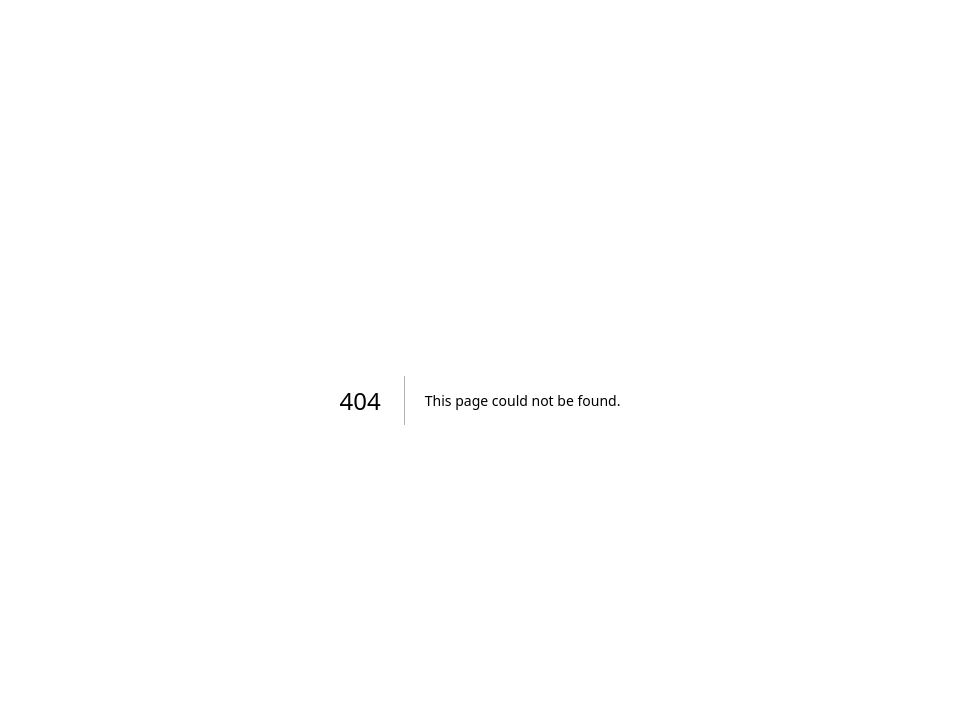
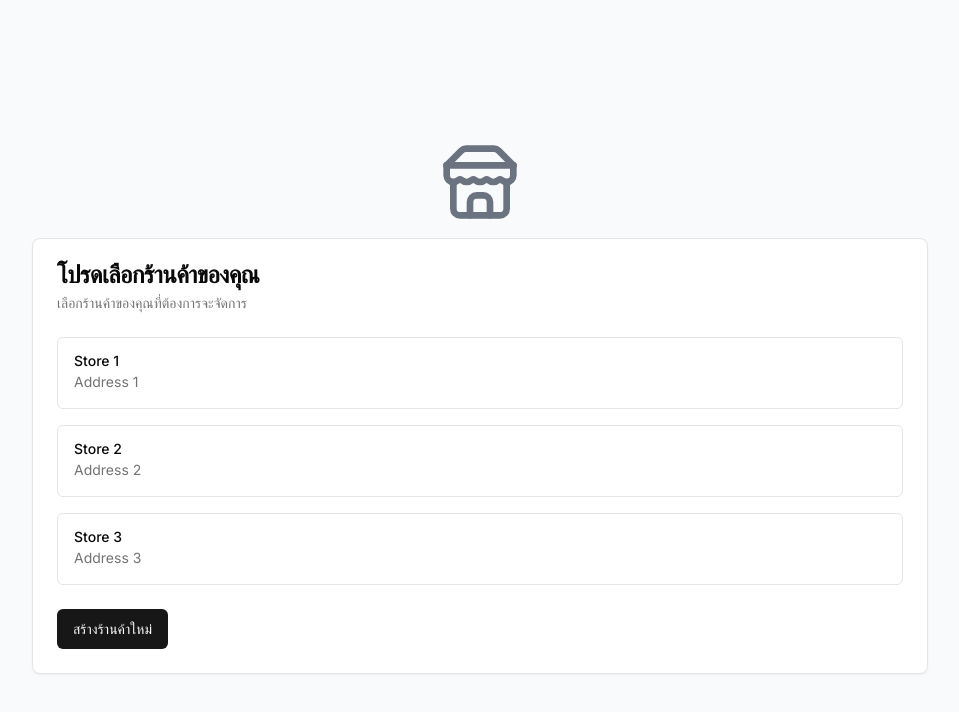
Before and after one commit to Qu1etboy/virtual-parkin-market, a Next.js app: page /seller in a window 1280 px wide. Before the commit this address had no page. Shown: the top 712 px of the page, without its empty margins (160-1119 px from the left). Built offline with nearby package versions, Linux system fonts and the light colour scheme.

Commit message:
feat(ui): select store page

```diff
--- /dev/null
+++ b/src/app/__mock__/stores.ts
@@ -0,0 +1,17 @@
+export const stores = [
+  {
+    id: 1,
+    name: "Store 1",
+    address: "Address 1",
+  },
+  {
+    id: 2,
+    name: "Store 2",
+    address: "Address 2",
+  },
+  {
+    id: 3,
+    name: "Store 3",
+    address: "Address 3",
+  },
+];
--- /dev/null
+++ b/src/app/seller/page.tsx
@@ -0,0 +1,54 @@
+import {
+  Card,
+  CardContent,
+  CardDescription,
+  CardFooter,
+  CardHeader,
+  CardTitle,
+} from "@/components/ui/card";
+import React from "react";
+import { stores } from "../__mock__/stores";
+import Link from "next/link";
+import { Button } from "@/components/ui/button";
+import { Store } from "lucide-react";
+
+export default function SelectStorePage() {
+  return (
+    <main className="bg-gray-50 min-h-screen w-full flex flex-col justify-center items-center">
+      <Store className="text-gray-500 h-20 w-20 m-4" />
+      <Card className="w-full max-w-4xl">
+        <CardHeader>
+          <CardTitle>โปรดเลือกร้านค้าของคุณ</CardTitle>
+          <CardDescription>
+            เลือกร้านค้าของคุณที่ต้องการจะจัดการ
+          </CardDescription>
+        </CardHeader>
+        <CardContent>
+          <div>
+            {stores.map((store) => (
+              <Link
+                key={store.id}
+                href="#"
+                className="p-4 rounded-md border mb-4 flex items-start last:mb-0 hover:bg-gray-100"
+              >
+                <div className="space-y-1">
+                  <p className="text-sm font-medium leading-none">
+                    {store.name}
+                  </p>
+                  <p className="text-sm text-muted-foreground">
+                    {store.address}
+                  </p>
+                </div>
+              </Link>
+            ))}
+          </div>
+        </CardContent>
+        <CardFooter>
+          <Button asChild>
+            <Link href="#">สร้างร้านค้าใหม่</Link>
+          </Button>
+        </CardFooter>
+      </Card>
+    </main>
+  );
+}
```
